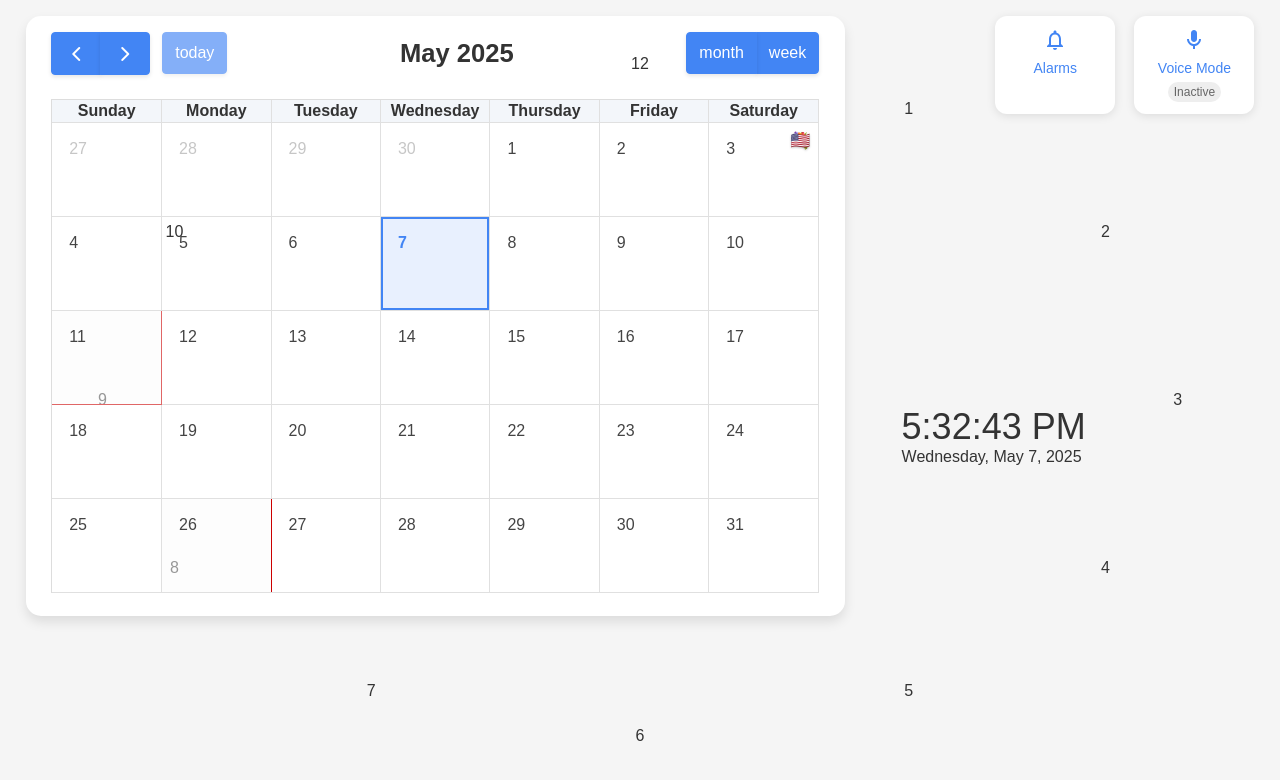
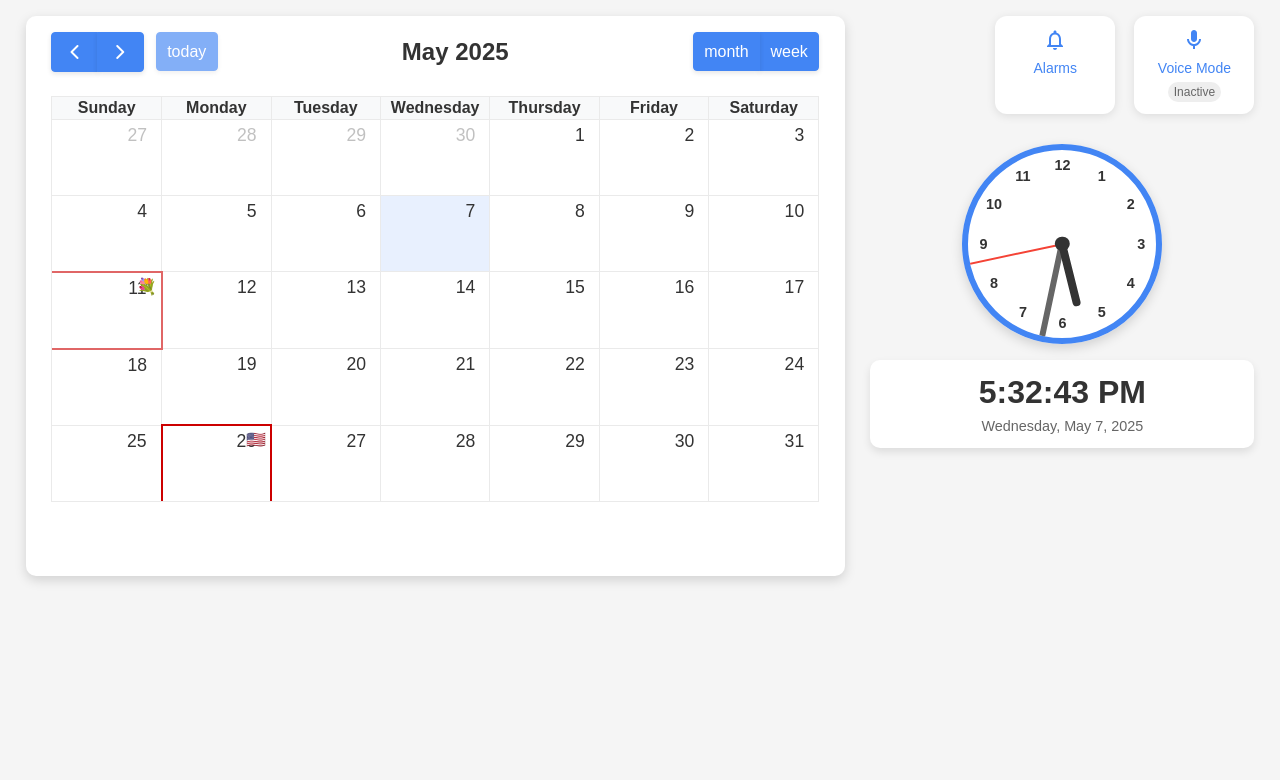
Before and after one commit to websimapi/websim-calendar-with-clocks-alarms, a plain HTML site: page index.html in a window 1280 px wide. Drawn offline with nearby package versions, Linux system fonts and the light colour scheme.

Commit message:
v44: The numbers in the calendar need to be on the left side and make the UI UX look better more polished and a bit larger for the calendar and a bit smaller for the clock so the calendar looks better

```diff
--- a/js/calendar.js
+++ b/js/calendar.js
@@ -19,10 +19,6 @@ function initCalendarControls() {
         fixedWeekCount: false,
         navLinks: true, // Can click day/week names to navigate views
         dayHeaderFormat: { weekday: 'long' }, // Full day names
-        dayCellClassNames: 'calendar-day-cell', // Add class for styling
-        dayHeaderClassNames: 'calendar-day-header', // Add class for styling
-
-        // Improved day cell rendering
         dayCellDidMount: function(info) {
             // Check for holidays
             const date = info.date;
@@ -52,10 +48,33 @@ function initCalendarControls() {
                 date.getFullYear() === today.getFullYear()) {
                 info.el.classList.add('today');
             }
+        },
+        // Custom styling for day cells
+        dayCellContent: function(info) {
+            // Create and return custom day cell content
+            const dayNumber = document.createElement('div');
+            dayNumber.classList.add('day-number');
+            dayNumber.textContent = info.dayNumberText;
+            return { domNodes: [dayNumber] };
         }
     });
 
     calendar.render();
+
+    // Add custom styles for improved layout
+    const style = document.createElement('style');
+    style.textContent = `
+        .fc-daygrid-day-top {
+            justify-content: flex-start !important;
+            padding-left: 5px !important;
+        }
+        .day-number {
+            font-size: 1.1em;
+            font-weight: 500;
+            margin-top: 5px;
+        }
+    `;
+    document.head.appendChild(style);
 
     // Listen for window resize to adjust calendar
     window.addEventListener('resize', () => {
--- a/styles.css
+++ b/styles.css
@@ -39,121 +39,6 @@ header h1 {
     flex: 1;
     gap: 2vw;
     margin-bottom: 2vh;
-}
-
-.calendar-container {
-    flex: 2;
-    background-color: white;
-    border-radius: 15px;
-    padding: 2vh 2vw;
-    box-shadow: 0 6px 12px rgba(0, 0, 0, 0.1);
-    display: flex;
-    flex-direction: column;
-    max-height: 75vh;
-    overflow: hidden;
-}
-
-.clocks-container {
-    flex: 1;
-    display: flex;
-    flex-direction: column;
-    align-items: center;
-    gap: 3vh;
-    justify-content: center;
-    max-height: 75vh;
-}
-
-.fc {
-    height: 100%;
-    font-size: 1em;
-}
-
-.fc .fc-daygrid-day-top {
-    flex-direction: row;
-    justify-content: flex-start;
-    padding-left: 8px;
-    padding-top: 8px;
-}
-
-.fc .fc-daygrid-day-number {
-    font-weight: 500;
-    padding: 6px;
-    color: #444;
-}
-
-.fc-theme-standard td, .fc-theme-standard th {
-    border-color: #e0e0e0;
-}
-
-.fc-col-header-cell {
-    background-color: #f3f6fa;
-    padding: 12px 0;
-    font-weight: 600;
-}
-
-.fc-toolbar-title {
-    font-size: 1.6em !important;
-    font-weight: 600;
-    color: #333;
-}
-
-.fc-button-primary {
-    background-color: #4285f4 !important;
-    border-color: #4285f4 !important;
-    box-shadow: 0 2px 4px rgba(0,0,0,0.1) !important;
-    padding: 8px 12px !important;
-}
-
-.fc-day-today {
-    background-color: #e8f0fe !important;
-    box-shadow: inset 0 0 0 2px #4285f4 !important;
-}
-
-.fc .fc-daygrid-day-frame {
-    min-height: 7vh;
-    padding: 3px;
-}
-
-.fc .fc-daygrid-day.fc-day-today .fc-daygrid-day-number {
-    font-weight: bold;
-    color: #4285f4;
-}
-
-.fc-daygrid-day.holiday {
-    background-color: rgba(252, 252, 252, 0.5);
-    transition: background-color 0.2s ease;
-}
-
-.fc-daygrid-day.holiday:hover {
-    background-color: rgba(242, 242, 242, 0.8);
-}
-
-.holiday-indicator {
-    position: absolute;
-    top: 8px;
-    right: 8px;
-    font-size: 16px;
-    z-index: 2;
-    filter: drop-shadow(0 1px 1px rgba(0,0,0,0.2));
-}
-
-.analog-clock {
-    width: 25vh;
-    height: 25vh;
-    margin-bottom: 2vh;
-}
-
-.digital-clock {
-    padding: 1.5vh;
-    width: 90%;
-}
-
-#digital-time {
-    font-size: 4.5vh;
-}
-
-#digital-date {
-    font-size: 2vh;
 }
 
 .top-buttons {
@@ -220,7 +105,7 @@ header h1 {
     border-radius: 10px;
     font-size: 12px;
     font-weight: 500;
-    display: none;
+    display: none; /* Hide initially */
 }
 
 #alarmCount:not(:empty) {
@@ -261,6 +146,222 @@ header h1 {
 #alarmButton:has(#alarmCount:not(:empty)) {
     background-color: #e6f4ea;
     border: 2px solid #34a853;
+}
+
+.calendar-container {
+    flex: 2;
+    background-color: white;
+    border-radius: 10px;
+    padding: 2vh 2vw;
+    box-shadow: 0 4px 12px rgba(0, 0, 0, 0.15);
+    display: flex;
+    flex-direction: column;
+    max-height: 70vh;
+    overflow: hidden;
+}
+
+.fc {
+    height: 100%;
+    font-size: 1em;
+}
+
+.fc-theme-standard td, .fc-theme-standard th {
+    border-color: #eaeaea;
+}
+
+.fc-theme-standard .fc-scrollgrid {
+    border-color: #eaeaea;
+}
+
+.fc-day-today {
+    background-color: #e8f0fe !important;
+}
+
+.fc-col-header-cell {
+    background-color: #f8f9fa;
+    padding: 12px 0;
+    font-weight: 600;
+}
+
+.fc-toolbar-title {
+    font-size: 1.5em !important;
+    font-weight: 600;
+}
+
+.fc-button-primary {
+    background-color: #4285f4 !important;
+    border-color: #4285f4 !important;
+    font-weight: 500 !important;
+    box-shadow: 0 2px 5px rgba(0,0,0,0.1) !important;
+}
+
+.fc-button-primary:hover {
+    background-color: #356ac3 !important;
+    border-color: #356ac3 !important;
+}
+
+.fc-daygrid-day-number {
+    text-align: left !important;
+    padding-left: 10px !important;
+    font-weight: 500 !important;
+    color: #333 !important;
+}
+
+.fc-daygrid-day {
+    min-height: 80px !important;
+}
+
+.fc-daygrid-day.holiday {
+    position: relative;
+    border-width: 2px;
+}
+
+.holiday-indicator {
+    position: absolute;
+    top: 4px;
+    right: 4px;
+    font-size: 16px;
+    z-index: 2;
+}
+
+.fc-daygrid-day.holiday::after {
+    content: attr(data-holiday);
+    display: none;
+    position: absolute;
+    background-color: rgba(0, 0, 0, 0.8);
+    color: white;
+    padding: 6px 12px;
+    border-radius: 5px;
+    font-size: 13px;
+    z-index: 10;
+    white-space: nowrap;
+    bottom: 100%;
+    left: 50%;
+    transform: translateX(-50%);
+    pointer-events: none;
+    box-shadow: 0 3px 10px rgba(0,0,0,0.2);
+}
+
+.fc-daygrid-day.holiday:hover::after {
+    display: block;
+}
+
+.fc-daygrid-event-dot {
+    border-width: 5px !important;
+}
+
+.clocks-container {
+    flex: 1;
+    display: flex;
+    flex-direction: column;
+    align-items: center;
+    gap: 2vh;
+    justify-content: center;
+    max-height: 70vh;
+}
+
+.analog-clock {
+    width: 25vh;
+    height: 25vh;
+    position: relative;
+    background-color: white;
+    border-radius: 50%;
+    box-shadow: 0 4px 12px rgba(0, 0, 0, 0.15);
+}
+
+.clock-face {
+    width: 100%;
+    height: 100%;
+    position: relative;
+    border-radius: 50%;
+    overflow: hidden;
+    border: 0.8vh solid #4285f4;
+}
+
+.hour-markers {
+    position: absolute;
+    width: 100%;
+    height: 100%;
+    top: 0;
+    left: 0;
+    z-index: 5;
+}
+
+.hour-marker {
+    position: absolute;
+    font-size: 1.8vh;
+    font-weight: bold;
+    color: #333;
+    width: 3.5vh;
+    height: 3.5vh;
+    display: flex;
+    align-items: center;
+    justify-content: center;
+    z-index: 5;
+}
+
+.center-point {
+    position: absolute;
+    top: 50%;
+    left: 50%;
+    width: 1.8vh;
+    height: 1.8vh;
+    background-color: #333;
+    border-radius: 50%;
+    transform: translate(-50%, -50%);
+    z-index: 4;
+}
+
+.hour-hand, .minute-hand, .second-hand {
+    position: absolute;
+    bottom: 50%;
+    left: 50%;
+    transform-origin: bottom center;
+    border-radius: 4px;
+}
+
+.hour-hand {
+    width: 1vh;
+    height: 8vh;
+    background-color: #333;
+    transform: translateX(-50%);
+    z-index: 3;
+}
+
+.minute-hand {
+    width: 0.7vh;
+    height: 12vh;
+    background-color: #666;
+    transform: translateX(-50%);
+    z-index: 2;
+}
+
+.second-hand {
+    width: 0.3vh;
+    height: 14vh;
+    background-color: #f44336;
+    transform: translateX(-50%);
+    z-index: 1;
+}
+
+.digital-clock {
+    background-color: white;
+    padding: 1.8vh;
+    border-radius: 10px;
+    text-align: center;
+    box-shadow: 0 4px 8px rgba(0, 0, 0, 0.1);
+    width: 100%;
+}
+
+#digital-time {
+    font-size: 4vh;
+    font-weight: bold;
+    margin-bottom: 0.8vh;
+}
+
+#digital-date {
+    font-size: 1.8vh;
+    color: #666;
 }
 
 .modal {
@@ -519,6 +620,15 @@ header h1 {
     color: white;
 }
 
+@keyframes pulse {
+    from {
+        transform: scale(1);
+    }
+    to {
+        transform: scale(1.05);
+    }
+}
+
 .voice-response {
     position: fixed;
     bottom: 5vh;
@@ -558,18 +668,35 @@ header h1 {
     }
 
     .calendar-container {
-        flex: auto;
-        max-height: 65vh;
-        margin-bottom: 2vh;
+        max-height: none;
+        margin-bottom: 20px;
+        flex: none;
     }
 
     .clocks-container {
-        flex: auto;
-        max-height: 28vh;
+        flex: none;
+    }
+
+    .fc {
+        font-size: 0.85em;
+    }
+
+    .fc-daygrid-day {
+        min-height: 60px !important;
+    }
+
+    .fc-toolbar.fc-header-toolbar {
+        flex-direction: column;
+        gap: 10px;
+    }
+
+    .fc-toolbar-title {
+        font-size: 1.2em !important;
+        margin: 8px 0;
     }
 
     .analog-clock {
-        width: 20vh;
-        height: 20vh;
+        width: 22vh;
+        height: 22vh;
     }
 }
```
